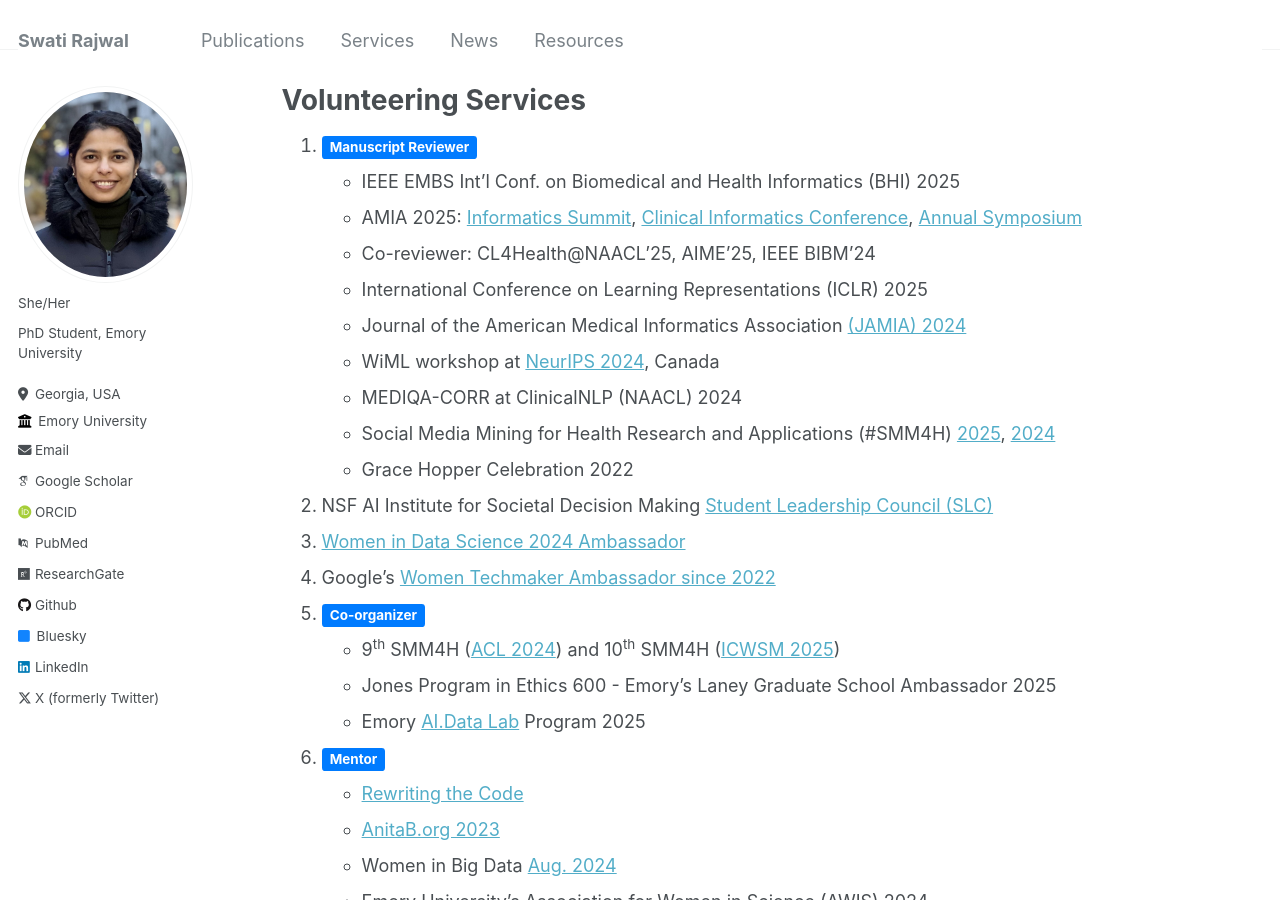
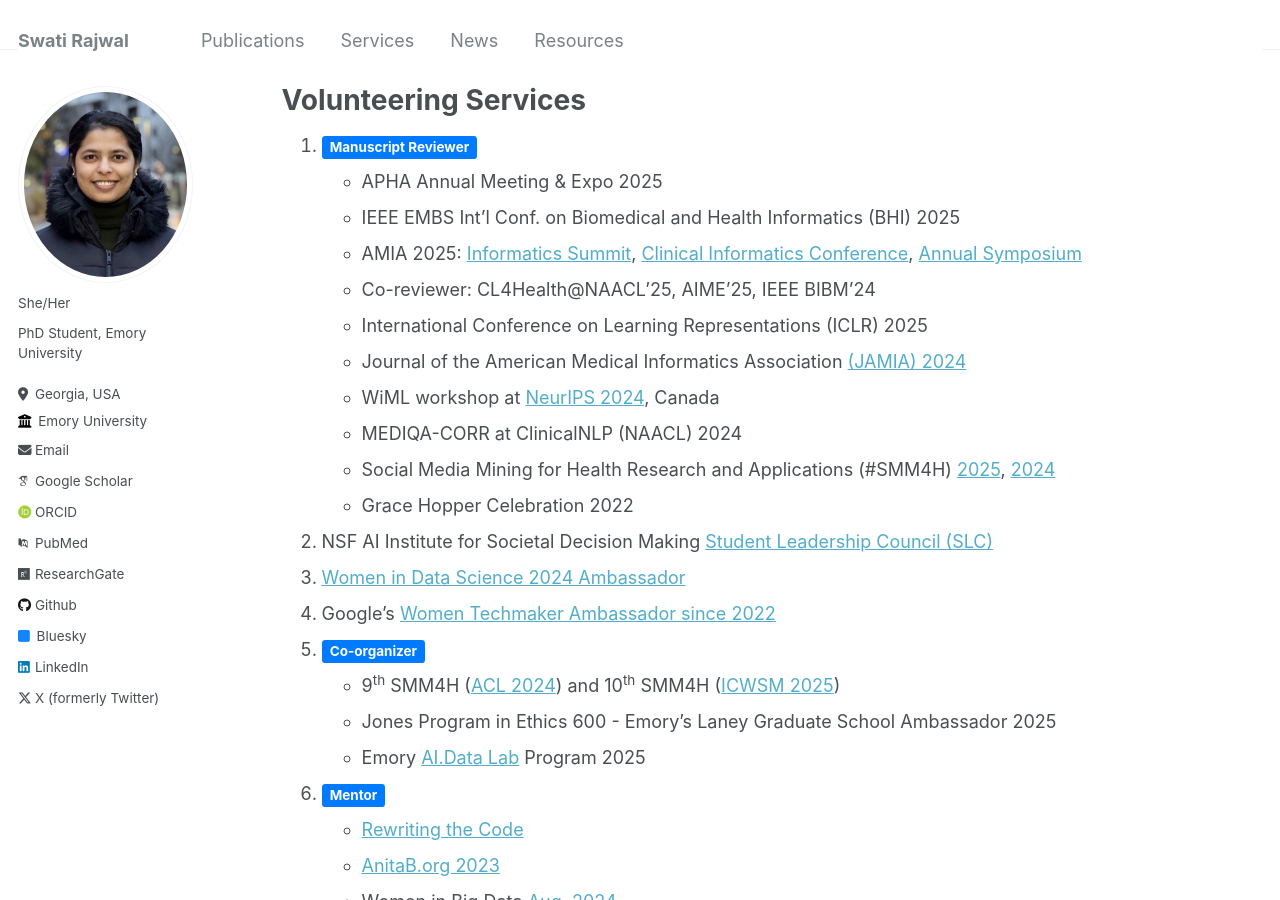
Before and after one commit to swati-rajwal/swati-rajwal.github.io, a Jekyll site: the page built from _pages/services.md, in a window 1280 px wide and 900 px high. Built offline with Jekyll 4.4.1, drawn with Linux system fonts in a browser that asks for light colours; some web fonts are replaced.

Commit message:
Update services.md

```diff
--- a/_pages/services.md
+++ b/_pages/services.md
@@ -6,6 +6,7 @@ author_profile: true
 ---
 
 1. <span class="label label-success" style="background-color: #007bff; display: inline; padding: .2em .6em .3em; font-size: 75%; font-weight: bold; line-height: 1; color: #ffffff; text-align: center; white-space: nowrap; vertical-align: baseline; border-radius: .25em;">Manuscript Reviewer</span>
+   * APHA Annual Meeting & Expo 2025
    * IEEE EMBS Int'l Conf. on Biomedical and Health Informatics (BHI) 2025
    * AMIA 2025: <a href="/images/2025_AMIA_Informatics_summit_reviewer_ack.png" target="_blank">Informatics Summit</a>, <a href="/images/2025_AMIA_reviewer_ack.png" target="_blank">Clinical Informatics Conference</a>, <a href="/images/2025_AMIA_Annual_Symposium_reviewer_ack.png" target="_blank">Annual Symposium</a>
    * Co-reviewer: CL4Health@NAACL'25, AIME'25, IEEE BIBM'24
```
